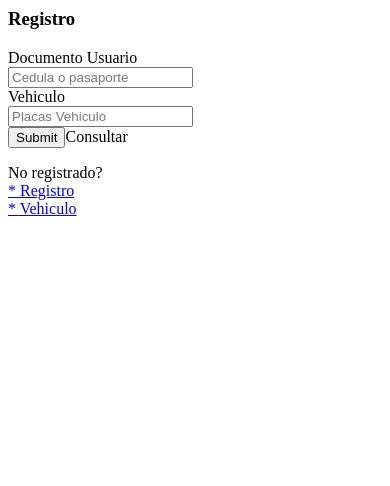
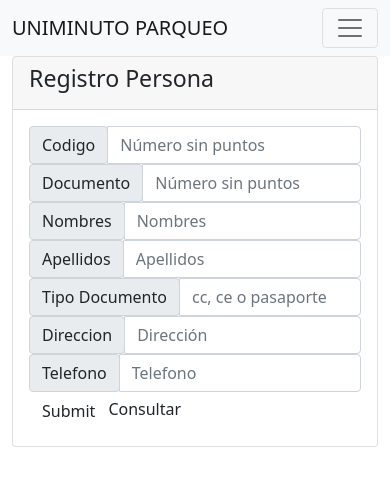
Before and after one commit to JulianMateo01/Sistemas_Transaccionales, a PHP site: page /proyectoParqueadero/Vista/Registro.php in a window 390 px wide. Shown: the top 486 px of the page. Run offline with PHP 8.4, Linux system fonts and the light colour scheme.

Commit message:
Add files via upload

```diff
--- a/Vista/Registro.php
+++ b/Vista/Registro.php
@@ -1,38 +1,64 @@
+<?php include("../conectabd.php") ?>
+<?php include("../includes/header.php") ?>
+
 <div class="container">
 	<div class="d-flex justify-content-center h-100">
 		<div class="card">
 			<div class="card-header">
-				<h3>Registro</h3>
+				<h3>Registro Persona</h3>
 			</div>
 			<div class="card-body">
-				<form>
+				<form action="../Controlador/guardaCliente.php" method="post" >
+				<div class="input-group form-group">
+						<div class="input-group-prepend col-md-6" >
+							<span class="input-group-text" >Codigo<i class="fas fa-key"></i></span>
+						</div>
+						<input type="text" class="form-control" placeholder="Número sin puntos" name="IDCliente">
+					</div>
 					<div class="input-group form-group">
+						<div class="input-group-prepend col-md-6" name="docCliente">
+							<span class="input-group-text" >Documento<i class="fas fa-key"></i></span>
+						</div>
+						<input type="text" class="form-control" placeholder="Número sin puntos" name="docCliente">
+					</div>
+					<div class="input-group form-group">
+						<div class="input-group-prepend col-md-6" >
+							<span class="input-group-text ">Nombres<i class="fas fa-user"></i></span>
+						</div>
+						<input type="text" class="form-control" placeholder="Nombres" name="nombresCliente">
+					</div>
+					<div class="input-group form-group">
+						<div class="input-group-prepend col-md-6" name="apellidosCliente">
+							<span class="input-group-text" >Apellidos<i class="fas fa-key"></i></span>
+						</div>
+						<input type="text" class="form-control" placeholder="Apellidos" name="apellidosCliente">
+					</div>
+                    <div class="input-group form-group">
 						<div class="input-group-prepend col-md-6">
-							<span class="input-group-text ">Documento Usuario<i class="fas fa-user"></i></span>
+							<span class="input-group-text" >Tipo Documento<i class="fas fa-key"></i></span>
 						</div>
-						<input type="text" class="form-control" placeholder="Cedula o pasaporte">
-
+						<input type="text" class="form-control" placeholder="cc, ce o pasaporte" name="tipoDoc">
 					</div>
 					<div class="input-group form-group">
 						<div class="input-group-prepend col-md-6">
-							<span class="input-group-text" >Vehiculo <i class="fas fa-key"></i></span>
+							<span class="input-group-text" >Direccion<i class="fas fa-key"></i></span>
 						</div>
-						<input type="password" class="form-control" placeholder="Placas Vehiculo">
+						<input type="text" class="form-control" placeholder="Dirección" name="direccionCliente">
 					</div>
-					<input class="btn btn-succes" type="submit">Consultar</input>
+					<div class="input-group form-group">
+						<div class="input-group-prepend col-md-6">
+							<span class="input-group-text" >Telefono<i class="fas fa-key"></i></span>
+						</div>
+						<input type="text" class="form-control" placeholder="Telefono" name="telefonoCliente">
+					</div>
+					<input class="btn btn-succes" type="submit" name="guardaCliente">Consultar</input>
 				</form>
 			</div>
-			<div class="card-footer">
-				<div class="d-flex justify-content-center links">
-					No registrado?</n>
-
-				</div>
-				<div class="d-flex justify-content-center">
-                    <a href="#">* Registro </a>
-                    <br/>
-					<a href="#">* Vehiculo </a>
-				</div>
 			</div>
 		</div>
 	</div>
 </div>
+
+
+
+<?php include("../includes/footer.php") ?>
--- a/Vista/Vehiculo.php
+++ b/Vista/Vehiculo.php
@@ -1,3 +1,5 @@
+<?php include("../conectabd.php") ?>
+<?php include("../includes/header.php") ?>
 
 <div class="container">
 	<div class="d-flex justify-content-center h-100">
@@ -37,3 +39,6 @@
 		</div>
 	</div>
 </div>
+
+
+<?php include("../includes/footer.php") ?>
```
Also changed, not shown: Vista/ConsultaCliente.php (added, +49 -0 lines), Vista/Editar.php (added, +47 -0 lines), Vista/Login.php (+97 -11 lines).
